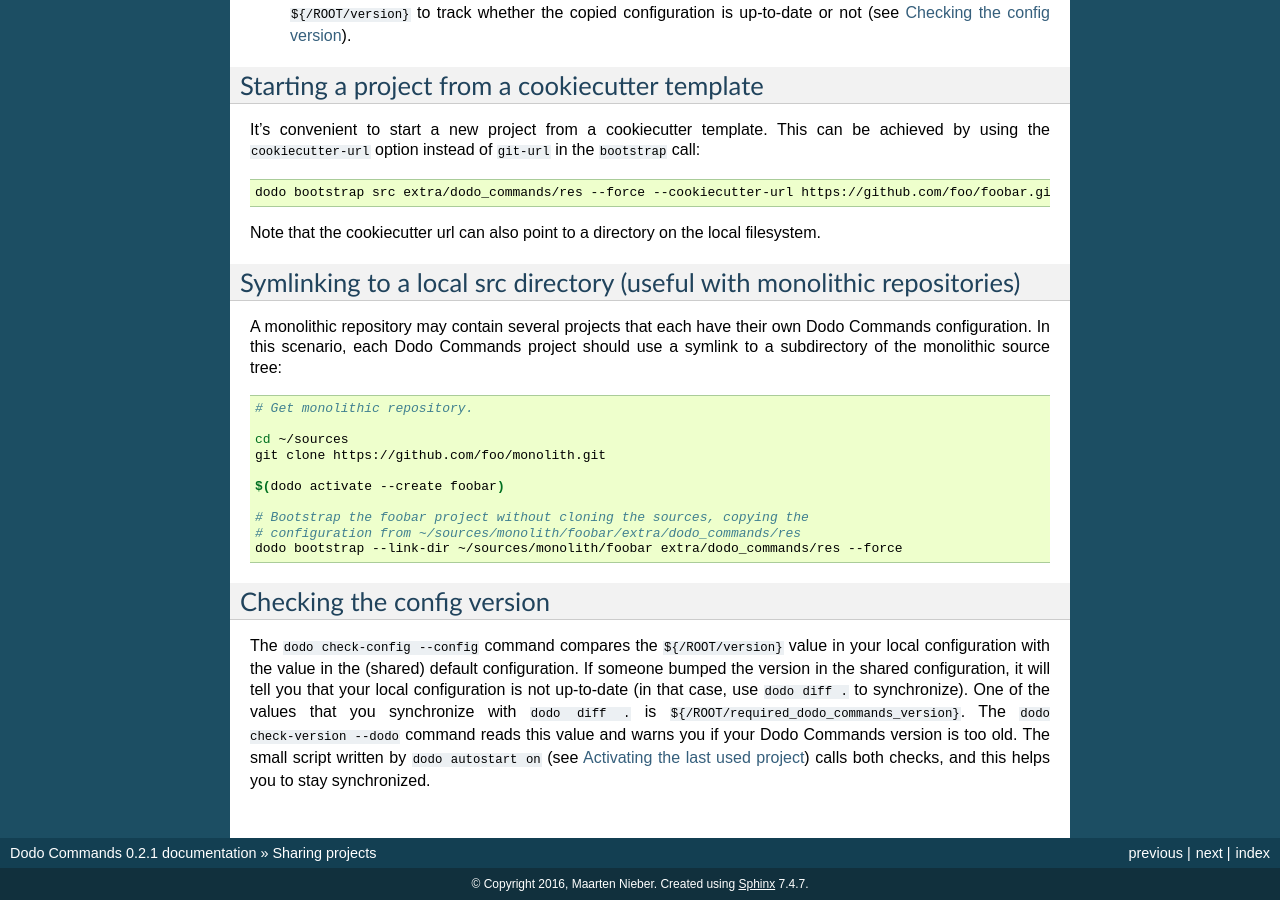
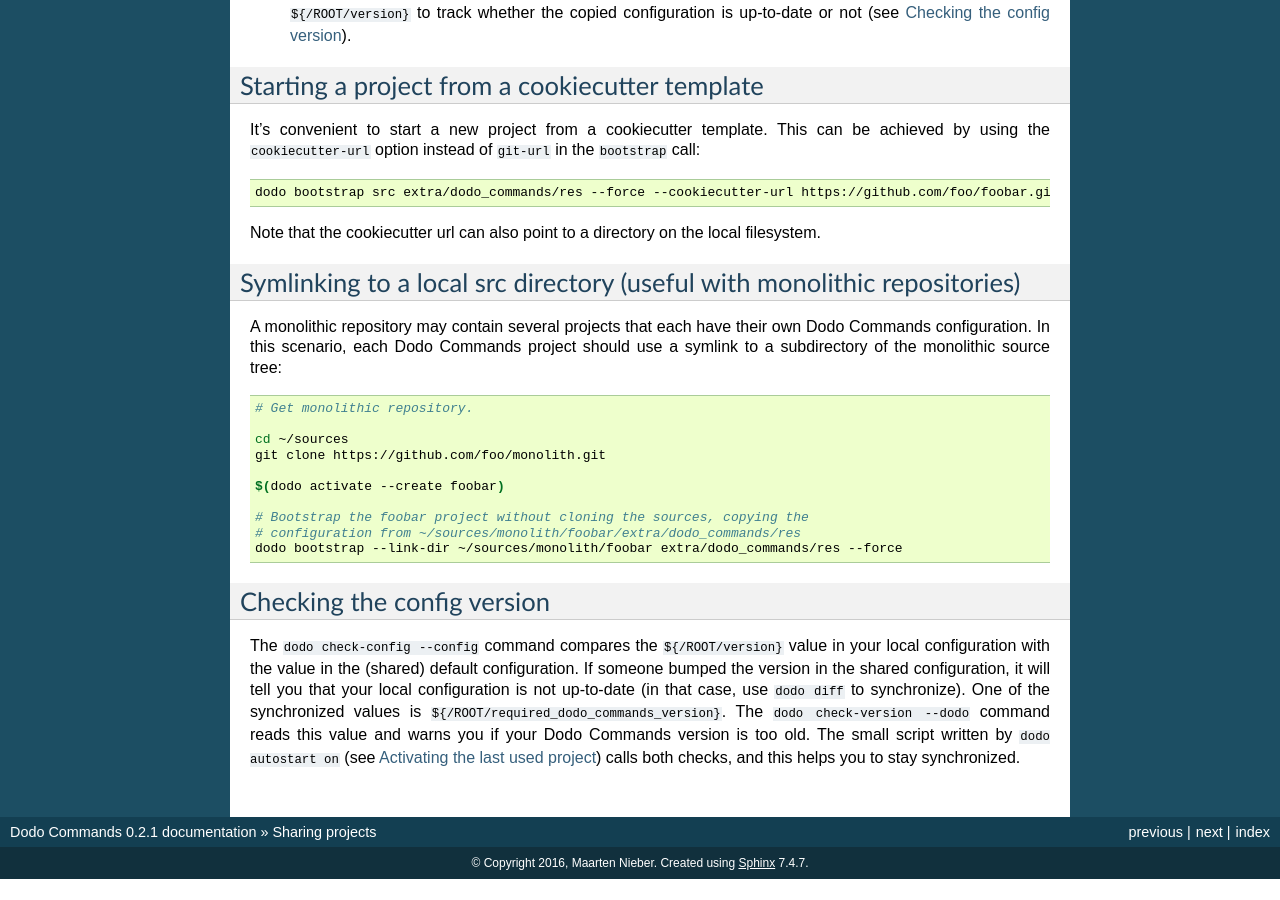
Before and after one commit to mnieber/dodo-commands, a Sphinx documentation site: the page built from doc/sharing-projects.rst, in a window 1280 px wide and 900 px high, scrolled down 1156 px. Built offline with Sphinx 7.4.7, drawn with Linux system fonts in a browser that asks for light colours; after the commit the page ends 2035 px from its top, so only the background shows below that.

Commit message:
Improve docs

```diff
--- a/doc/commands.rst
+++ b/doc/commands.rst
@@ -81,4 +81,4 @@ In this example, calling the ``foo`` command will automatically install the ``do
 The structure of a command script
 =================================
 
-When you run a command with ``dodo foo --bar``, the foo.py script is searched in the configured command_path, as described above, and imported. This import will not have any effect if you are using a standard ``if __name__ == '__main__'`` clause. Therefore, you should instead use ``if Dodo.is_main(__name__)``, as explained in :ref:`singleton`. Apart from this restriction, you can do anything you like in the script. To take advantage of the Dodo Command features, read about the Dodo singleton (:ref:`singleton`).
+When you run a command with ``dodo foo --bar``, the foo.py script is searched in the configured command_path, as described above, and imported. This import will not have any effect if you are using a standard ``if __name__ == '__main__'`` clause. Therefore, you should instead use ``if Dodo.is_main(__name__)``, as explained in :ref:`singleton`. Apart from this restriction, you can do anything you like in the script. To take advantage of the Dodo Command features, read about (:ref:`singleton`).
--- a/doc/diagnose.rst
+++ b/doc/diagnose.rst
@@ -28,7 +28,7 @@ Diagnose dodo configuration
 
 The typical Dodo configuration for the diagnose command is:
 
-.. yaml::
+.. code-block:: yaml
 
     DIAGNOSE:
         # Documentation .rst is read from here
--- a/doc/dodo-singleton.rst
+++ b/doc/dodo-singleton.rst
@@ -110,8 +110,8 @@ A Decorator is a class that alters the workings of a Dodo Command script. It can
                 "debugger", args=[Dodo.get_config('/BUILD/debugger')]
             )
 
-            # create a new command by using debugger_node as a prefix, and
-            # adding the existing root_node command as a postfix
+            # create a new command line using debugger_node as a prefix and
+            # the existing root_node command as a postfix
             debugger_node.add_child(root_node)
             return debugger_node, cwd
 
--- a/doc/sharing-projects.rst
+++ b/doc/sharing-projects.rst
@@ -92,5 +92,5 @@ A monolithic repository may contain several projects that each have their own Do
 Checking the config version
 ===========================
 
-The ``dodo check-config --config`` command compares the ``${/ROOT/version}`` value in your local configuration with the value in the (shared) default configuration. If someone bumped the version in the shared configuration, it will tell you that your local configuration is not up-to-date (in that case, use ``dodo diff .`` to synchronize).
-One of the values that you synchronize with ``dodo diff .`` is ``${/ROOT/required_dodo_commands_version}``. The ``dodo check-version --dodo`` command reads this value and warns you if your Dodo Commands version is too old. The small script written by ``dodo autostart on`` (see :ref:`autostart`) calls both checks, and this helps you to stay synchronized.
+The ``dodo check-config --config`` command compares the ``${/ROOT/version}`` value in your local configuration with the value in the (shared) default configuration. If someone bumped the version in the shared configuration, it will tell you that your local configuration is not up-to-date (in that case, use ``dodo diff`` to synchronize).
+One of the synchronized values is ``${/ROOT/required_dodo_commands_version}``. The ``dodo check-version --dodo`` command reads this value and warns you if your Dodo Commands version is too old. The small script written by ``dodo autostart on`` (see :ref:`autostart`) calls both checks, and this helps you to stay synchronized.
```
Also changed, not shown: other parts of doc/diagnose.rst (+2 -2 lines).
